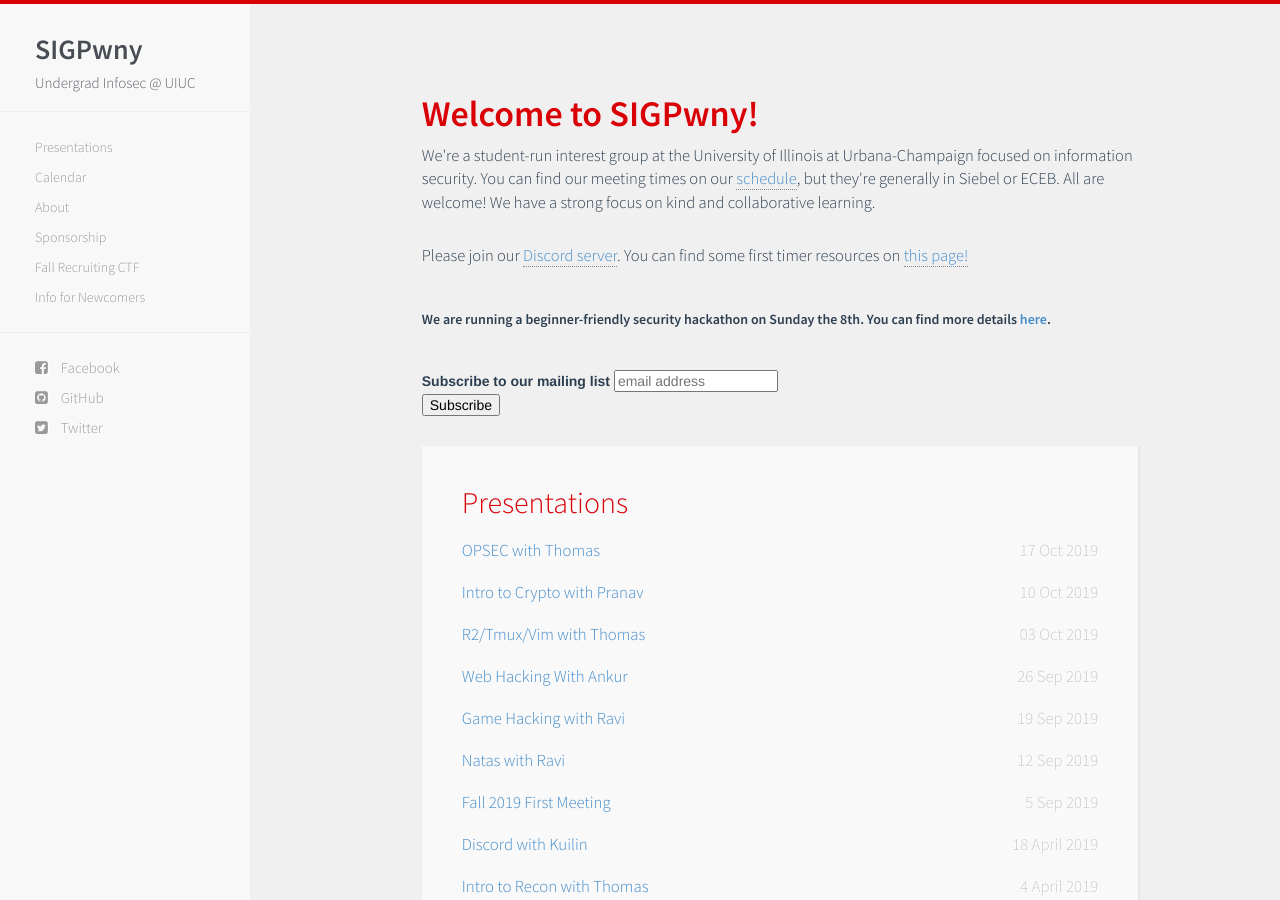
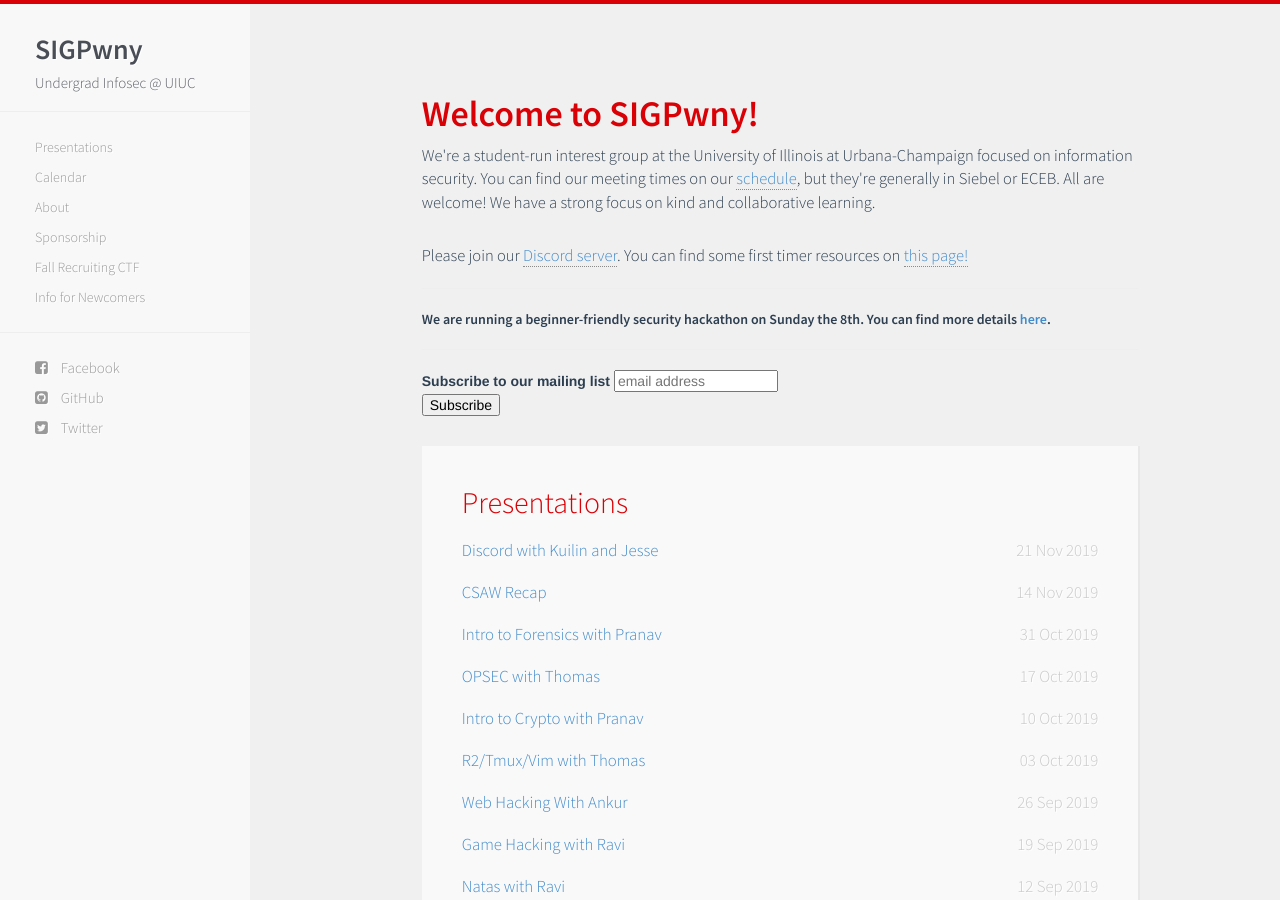
Before and after one commit to sigpwny/sigpwny.github.io-archive, a Jekyll site: the page built from index.html, in a window 1280 px wide and 900 px high. Built offline with Jekyll 4.4.1, drawn with Linux system fonts in a browser that asks for light colours; nearby versions of some CDN libraries; comment, search, counter and statistics services are not loaded.

Commit message:
Update presentations.html

```diff
--- a/_includes/presentations.html
+++ b/_includes/presentations.html
@@ -14,6 +14,18 @@
 -->
 
     <!-- new member task: add all of these -->
+    <li><span>
+        <a href="https://docs.google.com/presentation/d/1-gMZTiNNeJGXlc7SYVR1Wu9s7XBEyx8tmXQZUghRI3I/edit?usp=sharing">Discord with Kuilin and Jesse</a>
+        <time class="pull-right post-list">21 Nov 2019</time>
+    </span></li>
+    <li><span>
+        <a href="https://docs.google.com/presentation/d/1snR_bvFAPamA3p8oKN3XHk2sgDXk--1sJ-VZCousvcs/edit?usp=sharing">CSAW Recap</a>
+        <time class="pull-right post-list">14 Nov 2019</time>
+    </span></li>
+    <li><span>
+        <a href="https://docs.google.com/presentation/d/1l1xI-bKOuQ6rTWxcKimydVUmdHYKmX1sTQbLpZ1Zelw/edit?usp=sharing">Intro to Forensics with Pranav</a>
+        <time class="pull-right post-list">31 Oct 2019</time>
+    </span></li>
     <li><span>
         <a href="https://docs.google.com/presentation/d/1O2w8_e-mG4u6f-EYeuK9fojvFdYD3Z84VbR95WA5C3k/edit?usp=sharing">OPSEC with Thomas</a>
         <time class="pull-right post-list">17 Oct 2019</time>
```
